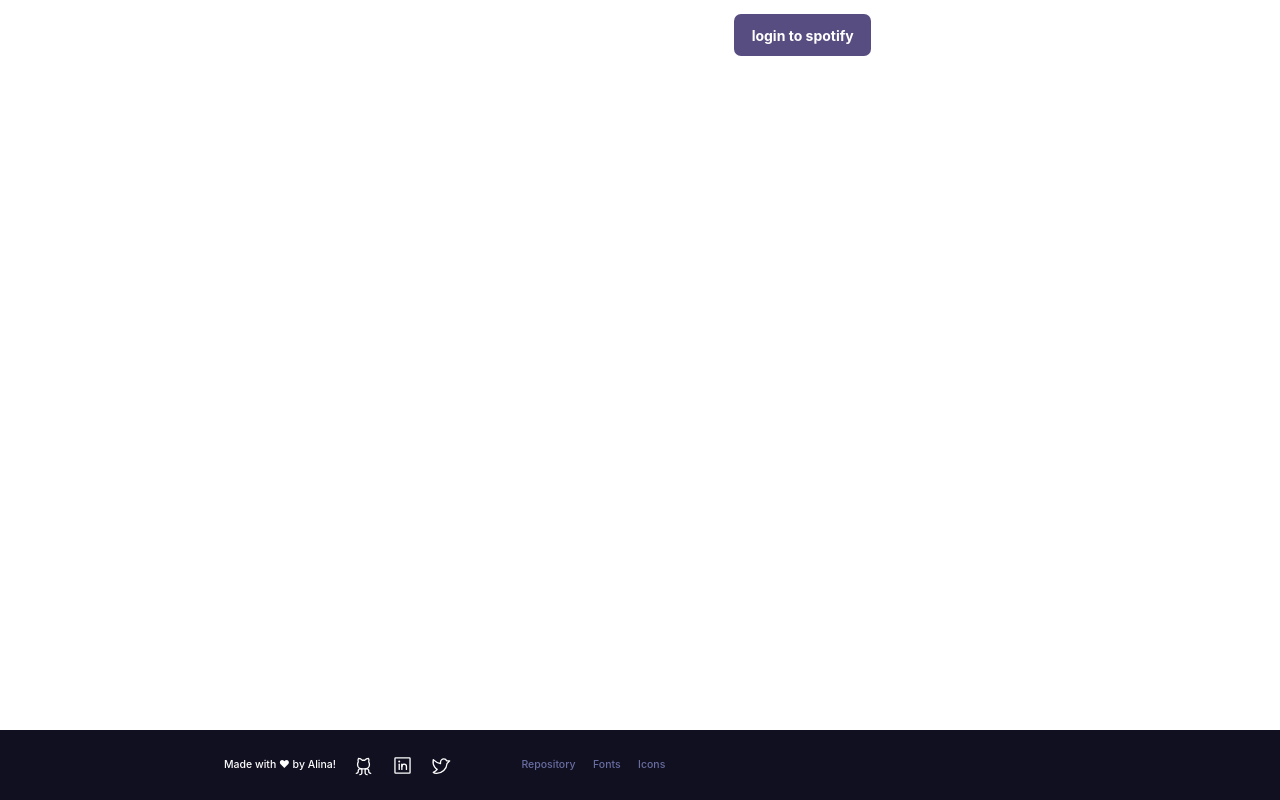
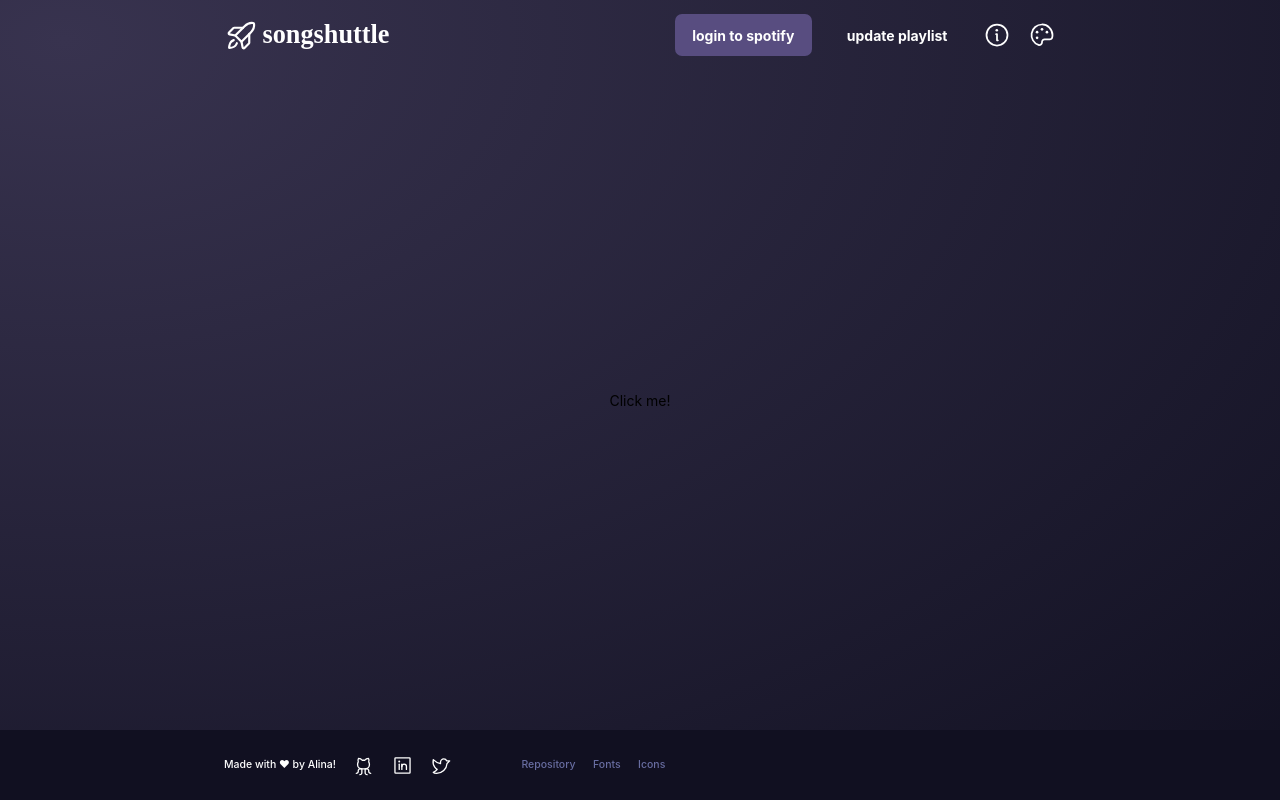
Before and after one commit to mlkywy/songshuttle, a React (Create React App) app: page /songshuttle/update in a window 1280 px wide. Built offline with nearby package versions, Linux system fonts and the light colour scheme.

Commit message:
Just grabbing the playlists

```diff
--- a/src/App.js
+++ b/src/App.js
@@ -10,6 +10,7 @@ import Header from "./components/Header";
 import Footer from "./components/Footer";
 import Home from "./pages/Home";
 import Documentation from "./pages/Documentation";
+import Playlists from "./pages/Playlists";
 
 import { PlaylistProvider } from "./context/PlaylistContext";
 import { SearchProvider } from "./context/SearchContext";
@@ -65,6 +66,7 @@ function App() {
                       path="/songshuttle/documentation"
                       element={<Documentation />}
                     />
+                    <Route path="/songshuttle/update" element={<Playlists />} />
                   </Routes>
                   <Footer />
                 </div>
--- a/src/api/constants.js
+++ b/src/api/constants.js
@@ -4,6 +4,8 @@ export const SPOTIFY_SCOPES = {
   PLAYLIST_MODIFY_PRIVATE: "playlist-modify-private",
   PLAYLIST_MODIFY_PUBLIC: "playlist-modify-public",
   UGC_IMAGE_UPLOAD: "ugc-image-upload",
+  PLAYLIST_READ_PRIVATE: "playlist-read-private",
+  PLAYLIST_READ_COLLABORATIVE: "playlist-read-collaborative",
 };
 
 export const SPOTIFY_ENDPOINTS = {
--- a/src/api/getUsersPlaylists/index.js
+++ b/src/api/getUsersPlaylists/index.js
@@ -3,10 +3,12 @@ import { SPOTIFY_ENDPOINTS } from "../constants";
 
 const getUsersPlaylists = async (auth) => {
   const headers = { Authorization: `Bearer ${auth}` };
+  const params = { offset: 0, limit: 50 };
 
   try {
     const { data } = await axios.get(SPOTIFY_ENDPOINTS.GET_USERS_PLAYLISTS, {
       headers,
+      params,
     });
     return data;
   } catch (error) {
--- a/src/api/login/index.js
+++ b/src/api/login/index.js
@@ -5,6 +5,8 @@ const login = () => {
     SPOTIFY_SCOPES.PLAYLIST_MODIFY_PRIVATE,
     SPOTIFY_SCOPES.PLAYLIST_MODIFY_PUBLIC,
     SPOTIFY_SCOPES.UGC_IMAGE_UPLOAD,
+    SPOTIFY_SCOPES.PLAYLIST_READ_PRIVATE,
+    SPOTIFY_SCOPES.PLAYLIST_READ_COLLABORATIVE,
   ];
   return `${SPOTIFY_ENDPOINTS.AUTHORIZE}?client_id=${
     process.env.REACT_APP_CLIENT_ID
--- a/src/components/Header/index.js
+++ b/src/components/Header/index.js
@@ -1,6 +1,6 @@
 import React from "react";
 import { Link } from "react-router-dom";
-import { RocketLaunch } from "phosphor-react";
+import { RocketLaunch, Info } from "phosphor-react";
 
 import Dropdown from "../Dropdown";
 import { Primary, NavLink } from "../Buttons";
@@ -39,7 +39,12 @@ const Header = () => {
         ) : (
           <Primary option="logout of spotify" onClick={logout} />
         )}
-        <NavLink option="how it works" link="/songshuttle/documentation" />
+        <NavLink option="update playlist" link="/songshuttle/update" />
+        <div>
+          <Link to="/songshuttle/documentation">
+            <Info size="2rem" />
+          </Link>
+        </div>
         <div>
           <Dropdown options={options} />
         </div>
--- a/src/components/UserPlaylist/index.js
+++ b/src/components/UserPlaylist/index.js
@@ -0,0 +1,21 @@
+import React, { useState, useEffect } from "react";
+import getUsersPlaylists from "../../api/getUsersPlaylists";
+import useUser from "../../hooks/useUser";
+
+const UserPlaylist = () => {
+  const { userId, token } = useUser();
+
+  const getPlaylists = async () => {
+    const data = await getUsersPlaylists(token);
+    const playlists = data.items.filter((item) => item.owner.id === userId);
+    console.log(playlists);
+  };
+
+  return (
+    <div>
+      <button onClick={getPlaylists}>Click me!</button>
+    </div>
+  );
+};
+
+export default UserPlaylist;
--- a/src/components/UserPlaylistResults/index.js
+++ b/src/components/UserPlaylistResults/index.js
@@ -0,0 +1,23 @@
+const UserPlaylistResults = ({ playlist }) => {
+  const cover = playlist.images[0]?.url;
+  const title = playlist.name;
+  const owner = playlist.owner.display_name;
+  const description = playlist.description;
+
+  return (
+    <div className="p-4 border-b border-primary flex items-center justify-between gap-2">
+      <div className="flex items-center w-5/6">
+        <img src={cover} alt="" className="w-10 h-10 rounded-full mr-4" />
+        <div className="flex flex-col">
+          <div className="font-bold text-primary text-sm mb-2">{title}</div>
+          <div className="text-primary text-xs font-medium">{description}</div>
+          <div className="text-primary text-xs font-medium">
+            Created by {owner}
+          </div>
+        </div>
+      </div>
+    </div>
+  );
+};
+
+export default UserPlaylistResults;
--- /dev/null
+++ b/src/pages/Playlists/index.js
@@ -0,0 +1,13 @@
+import UserPlaylist from "../../components/UserPlaylist";
+
+const Playlists = () => {
+  return (
+    <div className="w-screen h-screen">
+      <div className="w-full h-full flex items-center justify-center">
+        <UserPlaylist />
+      </div>
+    </div>
+  );
+};
+
+export default Playlists;
```
